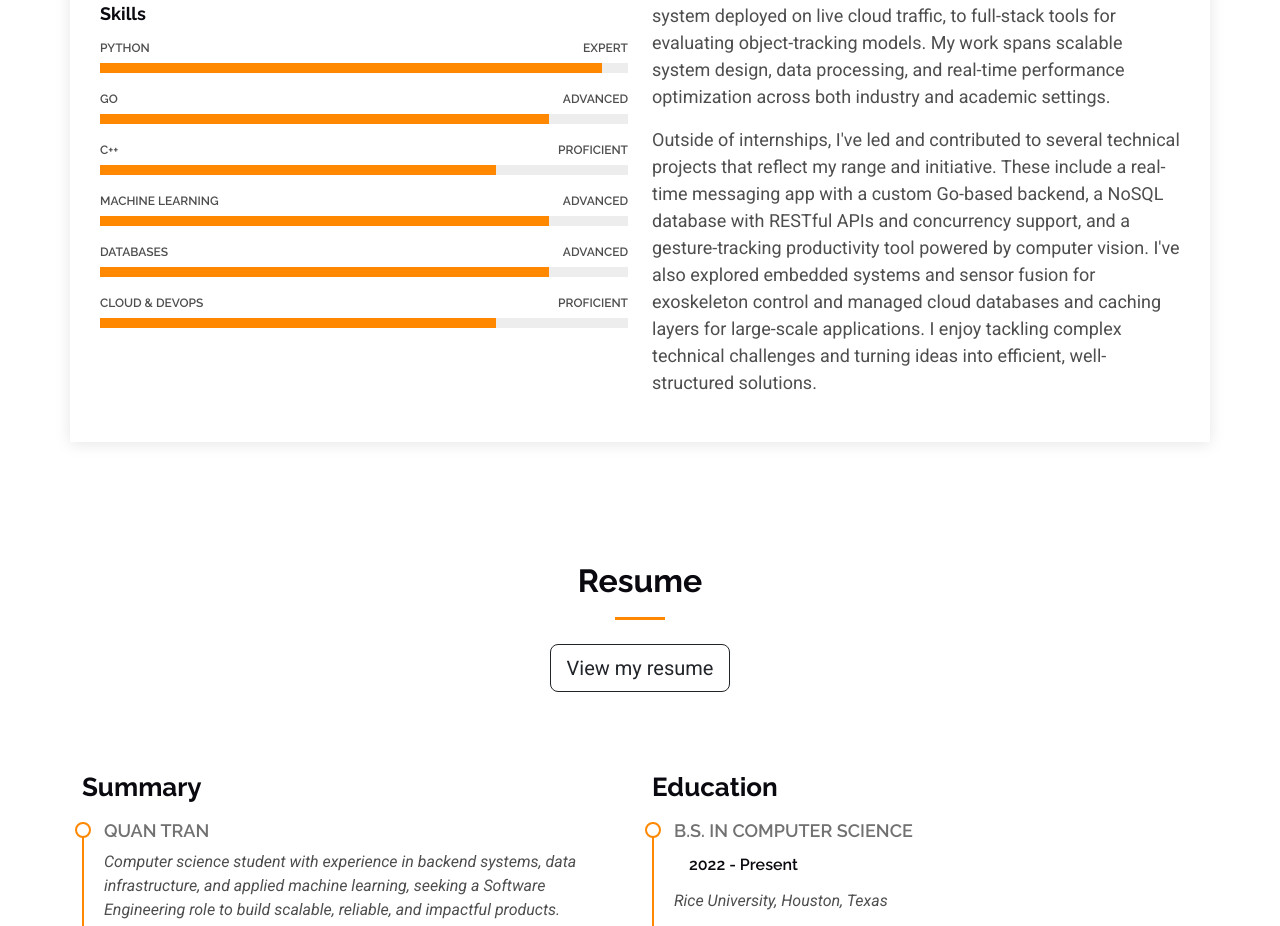
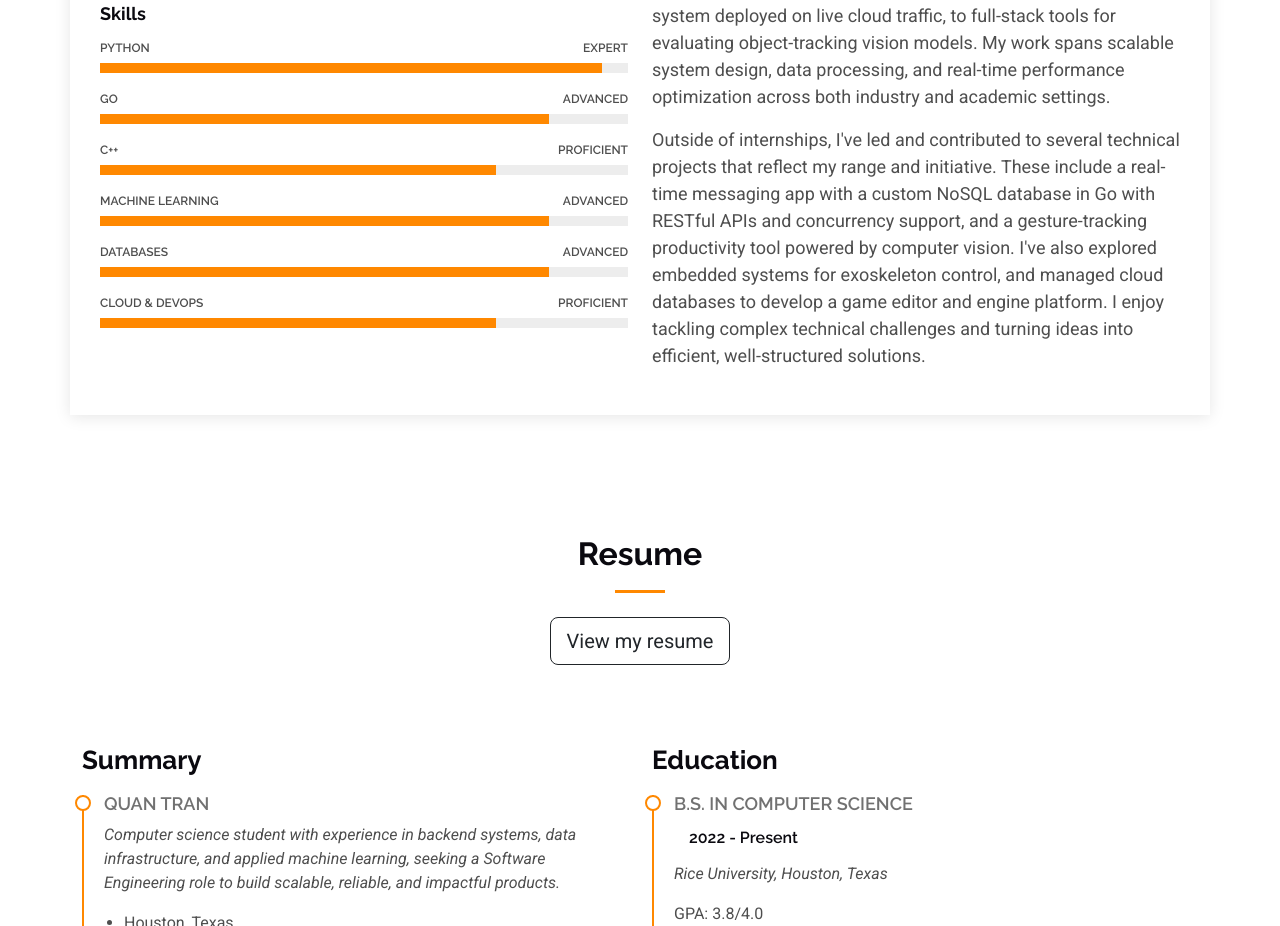
Before and after one commit to QuanTran255/quan-tran-website, a plain HTML site: page index.html in a window 1280 px wide. Shown: the part 1124-2050 px from the top of the page. Drawn offline with Linux system fonts and the light colour scheme.

Commit message:
Update resume PDF and refine project descriptions in index.html

```diff
--- a/index.html
+++ b/index.html
@@ -27,13 +27,6 @@
   <!-- Main CSS File -->
   <link href="assets/css/main.css" rel="stylesheet">
 
-  <!-- =======================================================
-  * Template Name: DevFolio
-  * Template URL: https://bootstrapmade.com/devfolio-bootstrap-portfolio-html-template/
-  * Updated: Aug 07 2024 with Bootstrap v5.3.3
-  * Author: BootstrapMade.com
-  * License: https://bootstrapmade.com/license/
-  ======================================================== -->
 </head>
 
 <body class="index-page">
@@ -169,13 +162,13 @@
                 Through internships at HP, VNG Cloud, and the Rice Computer Vision Lab, I've gained experience building robust software—from
                   a Python-based automation framework integrated into Jenkins pipelines,
                   to an online-learning anomaly detection system deployed on live cloud traffic,
-                  to full-stack tools for evaluating object-tracking models.
+                  to full-stack tools for evaluating object-tracking vision models.
                 My work spans scalable system design, data processing, and real-time performance optimization across both industry and academic settings.
               </p>
               <p>
                 Outside of internships, I've led and contributed to several technical projects that reflect my range and initiative.
-                These include a real-time messaging app with a custom Go-based backend, a NoSQL database with RESTful APIs and concurrency support, and a gesture-tracking productivity tool powered by computer vision.
-                I've also explored embedded systems and sensor fusion for exoskeleton control and managed cloud databases and caching layers for large-scale applications.
+                These include a real-time messaging app with a custom NoSQL database in Go with RESTful APIs and concurrency support, and a gesture-tracking productivity tool powered by computer vision.
+                I've also explored embedded systems for exoskeleton control, and managed cloud databases to develop a game editor and engine platform.
                 I enjoy tackling complex technical challenges and turning ideas into efficient, well-structured solutions.
               </p>
             </div>
```
Also changed, not shown: 1 other file.
